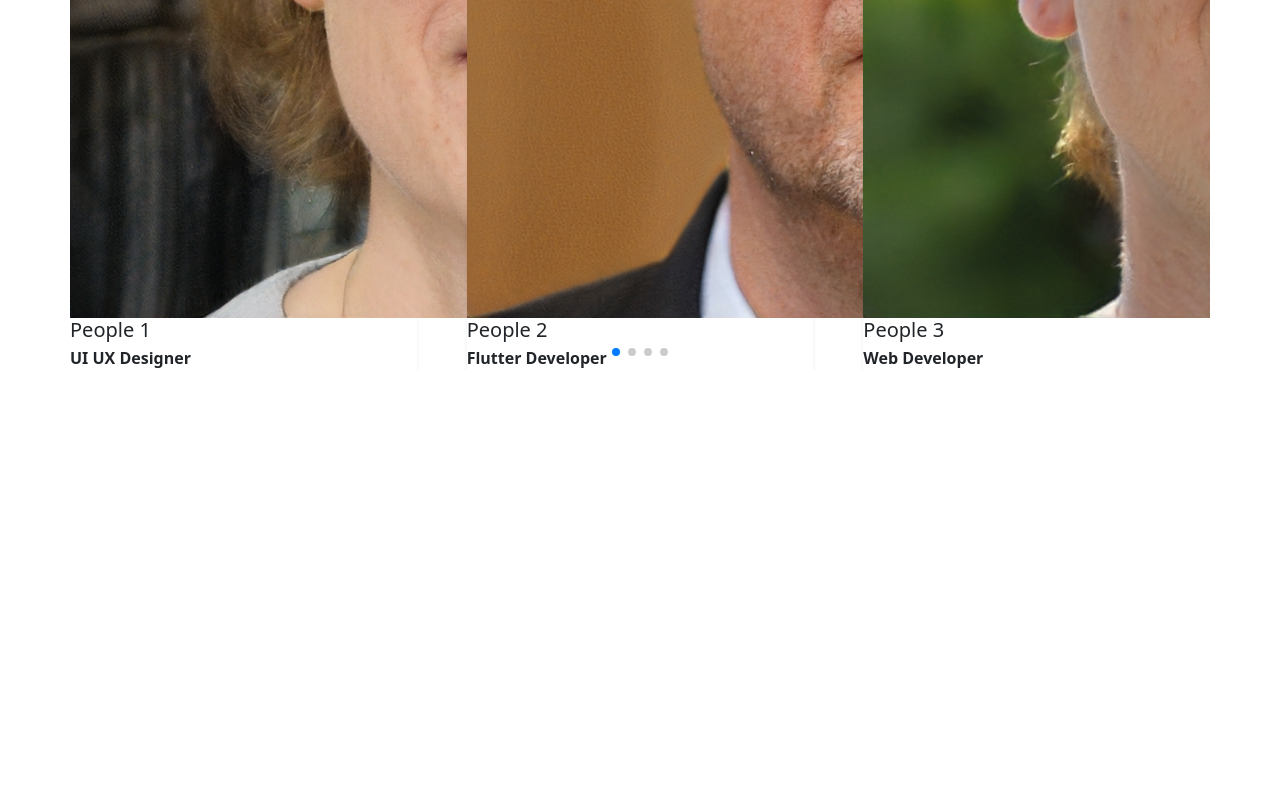
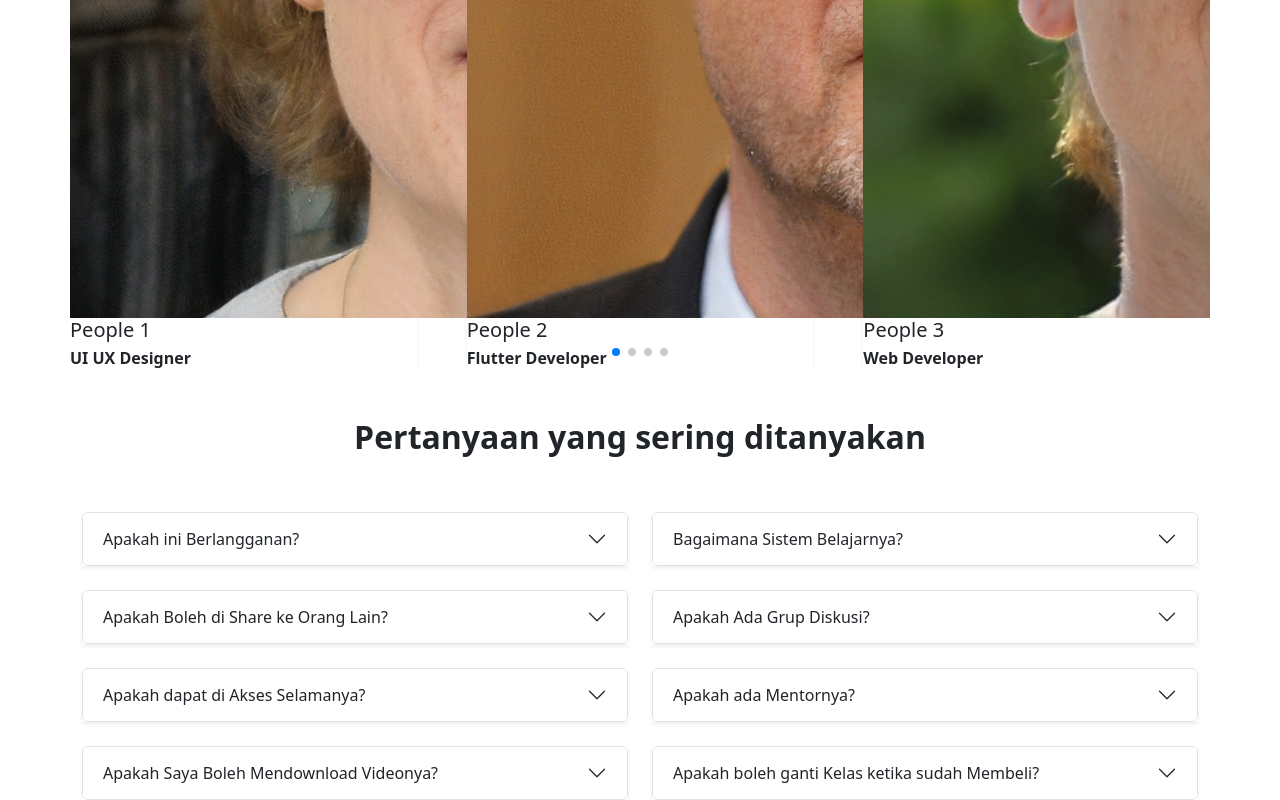
Before and after one commit to yohanesnaibaho303/website-course, a React (Vite) app: page / in a window 1280 px wide. Shown: the part 4974-5774 px from the top of the page. Before the commit the page ends 5392 px from the top, so only its background shows below. Built offline with nearby package versions, Linux system fonts and the light colour scheme; the HTML template or start-up script is replaced by a standard one.

Commit message:
create FAQ section

```diff
--- a/src/components/Faq.jsx
+++ b/src/components/Faq.jsx
@@ -1,5 +1,35 @@
+import { Container, Row, Col, Accordion } from "react-bootstrap";
+
+import { faq } from "../data/index";
+
 const Faq = () => {
-  return <div>Faq</div>;
+  return (
+    <div className="faq">
+      <Container>
+        <Row>
+          <Col>
+            <h2 className="text-center fw-bold">
+              Pertanyaan yang sering ditanyakan
+            </h2>
+          </Col>
+        </Row>
+        <Row className="row-cols-lg-2 row-cols-1 g-4 pt-5">
+          {faq.map((data) => {
+            return (
+              <Col key={data.id}>
+                <Accordion className="shadow-sm">
+                  <Accordion.Item eventKey={data.eventKey}>
+                    <Accordion.Header>{data.title}</Accordion.Header>
+                    <Accordion.Body>{data.desc}</Accordion.Body>
+                  </Accordion.Item>
+                </Accordion>
+              </Col>
+            );
+          })}
+        </Row>
+      </Container>
+    </div>
+  );
 };
 
 export default Faq;
--- a/src/pages/HomePage.jsx
+++ b/src/pages/HomePage.jsx
@@ -10,6 +10,7 @@ import "swiper/css";
 import "swiper/css/pagination";
 
 import { kelasTerbaru, dataSwiper } from "../data/index";
+import Faq from "../components/Faq";
 
 const HomePage = () => {
   const navigate = useNavigate();
@@ -144,6 +145,9 @@ const HomePage = () => {
           </Row>
         </Container>
       </div>
+      {/* Section Faq */}
+      <Faq />
+      {/* Section Faq */}
     </div>
   );
 };
```
